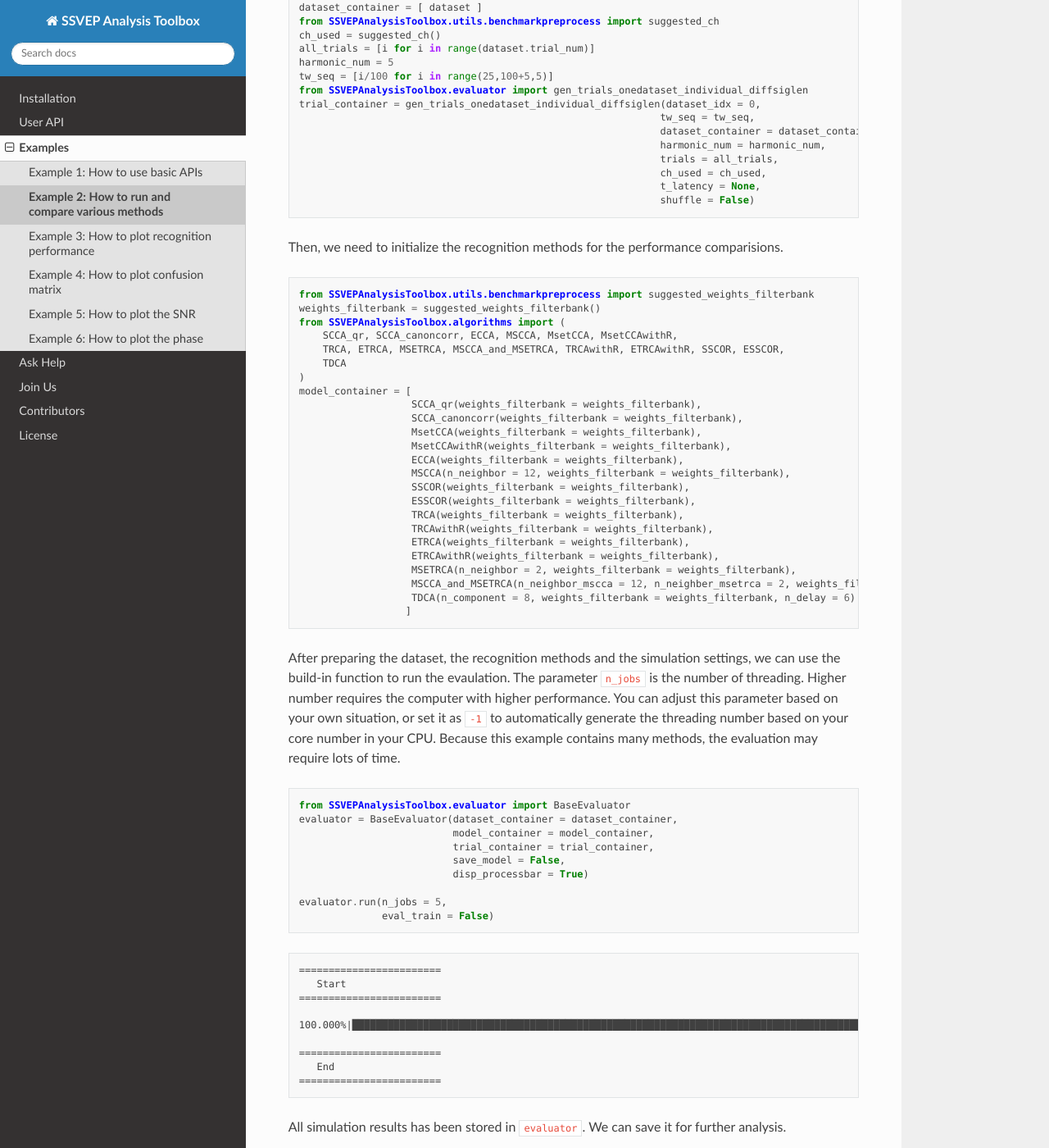
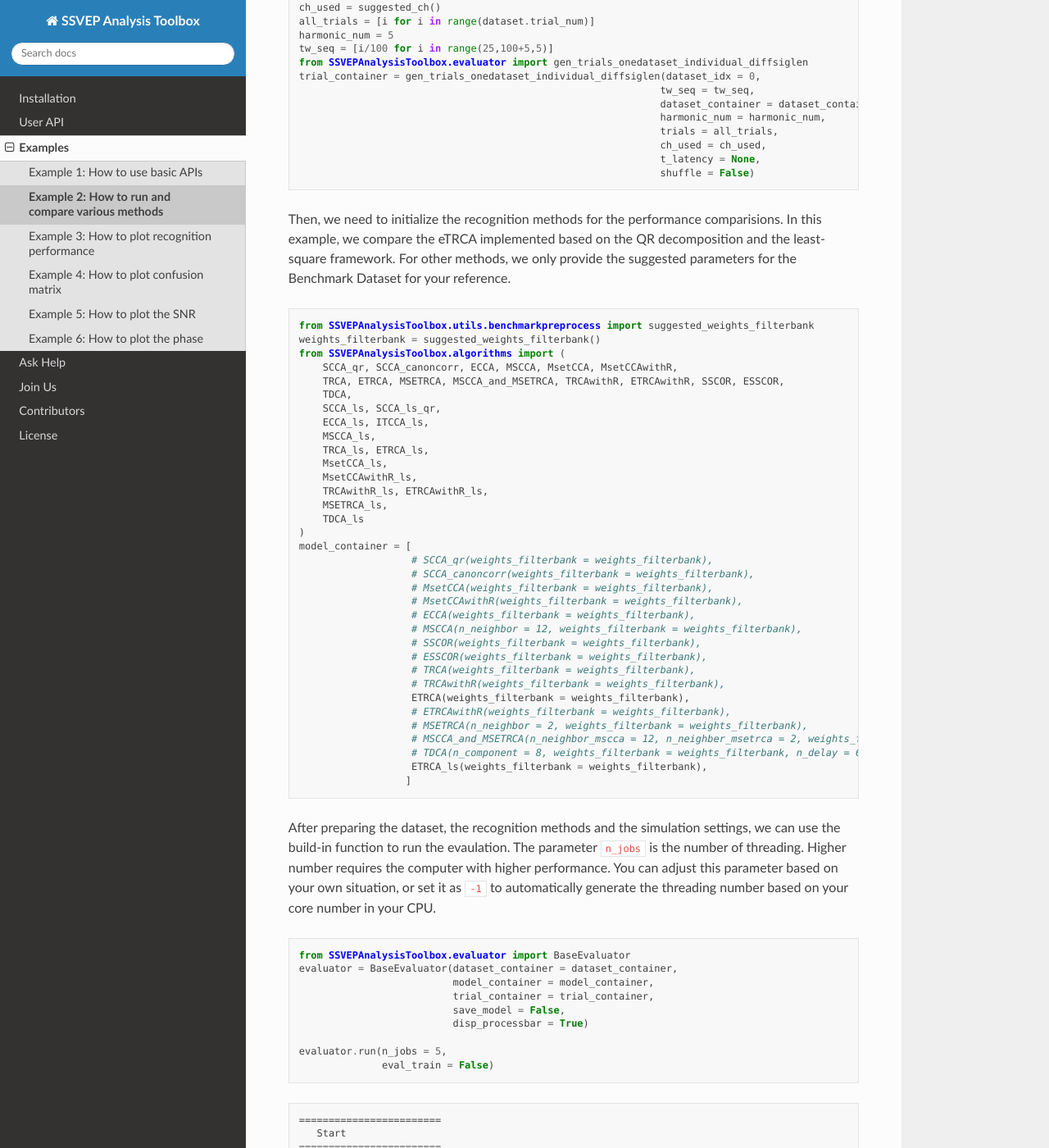
Before and after one commit to pikipity/SSVEP-Analysis-Toolbox, a Sphinx documentation site: the page built from Docs/Demos_pages/Example_2.rst, in a window 1280 px wide and 1400 px high, scrolled down 1011 px. Shown: the whole window at 82% size. Built offline with Sphinx 7.4.7 and the Read the Docs theme 2.0.0, drawn with Linux system fonts in a browser that asks for light colours; some of the changed text lies outside the part shown.

Commit message:
Update demos

```diff
--- a/Docs/Demos_pages/Example_2.rst
+++ b/Docs/Demos_pages/Example_2.rst
@@ -60,7 +58,10 @@ Now, we can prepare the simulation. In this example,
                                                                  shuffle = False)
 
 Then, we need to initialize the recognition methods for the performance
-comparisions.
+comparisions. In this example, we compare the eTRCA implemented based on
+the QR decomposition and the least-square framework. For other methods,
+we only provide the suggested parameters for the Benchmark Dataset for
+your reference.
 
 .. code:: ipython3
 
@@ -69,24 +70,34 @@ comparisions.
     from SSVEPAnalysisToolbox.algorithms import (
         SCCA_qr, SCCA_canoncorr, ECCA, MSCCA, MsetCCA, MsetCCAwithR,
         TRCA, ETRCA, MSETRCA, MSCCA_and_MSETRCA, TRCAwithR, ETRCAwithR, SSCOR, ESSCOR,
-        TDCA
+        TDCA,
+        SCCA_ls, SCCA_ls_qr,
+        ECCA_ls, ITCCA_ls,
+        MSCCA_ls,
+        TRCA_ls, ETRCA_ls,
+        MsetCCA_ls,
+        MsetCCAwithR_ls,
+        TRCAwithR_ls, ETRCAwithR_ls,
+        MSETRCA_ls,
+        TDCA_ls
     )
     model_container = [
-                       SCCA_qr(weights_filterbank = weights_filterbank),
-                       SCCA_canoncorr(weights_filterbank = weights_filterbank),
-                       MsetCCA(weights_filterbank = weights_filterbank),
-                       MsetCCAwithR(weights_filterbank = weights_filterbank),
-                       ECCA(weights_filterbank = weights_filterbank),
-                       MSCCA(n_neighbor = 12, weights_filterbank = weights_filterbank),
-                       SSCOR(weights_filterbank = weights_filterbank),
-                       ESSCOR(weights_filterbank = weights_filterbank),
-                       TRCA(weights_filterbank = weights_filterbank),
-                       TRCAwithR(weights_filterbank = weights_filterbank),
+                       # SCCA_qr(weights_filterbank = weights_filterbank),
+                       # SCCA_canoncorr(weights_filterbank = weights_filterbank),
+                       # MsetCCA(weights_filterbank = weights_filterbank),
+                       # MsetCCAwithR(weights_filterbank = weights_filterbank),
+                       # ECCA(weights_filterbank = weights_filterbank),
+                       # MSCCA(n_neighbor = 12, weights_filterbank = weights_filterbank),
+                       # SSCOR(weights_filterbank = weights_filterbank),
+                       # ESSCOR(weights_filterbank = weights_filterbank),
+                       # TRCA(weights_filterbank = weights_filterbank),
+                       # TRCAwithR(weights_filterbank = weights_filterbank),
                        ETRCA(weights_filterbank = weights_filterbank),
-                       ETRCAwithR(weights_filterbank = weights_filterbank),
-                       MSETRCA(n_neighbor = 2, weights_filterbank = weights_filterbank),
-                       MSCCA_and_MSETRCA(n_neighbor_mscca = 12, n_neighber_msetrca = 2, weights_filterbank = weights_filterbank),
-                       TDCA(n_component = 8, weights_filterbank = weights_filterbank, n_delay = 6)
+                       # ETRCAwithR(weights_filterbank = weights_filterbank),
+                       # MSETRCA(n_neighbor = 2, weights_filterbank = weights_filterbank),
+                       # MSCCA_and_MSETRCA(n_neighbor_mscca = 12, n_neighber_msetrca = 2, weights_filterbank = weights_filterbank),
+                       # TDCA(n_component = 8, weights_filterbank = weights_filterbank, n_delay = 6)
+                       ETRCA_ls(weights_filterbank = weights_filterbank),
                       ]
 
 After preparing the dataset, the recognition methods and the simulation
@@ -95,8 +106,6 @@ parameter ``n_jobs`` is the number of threading. Higher number requires
 the computer with higher performance. You can adjust this parameter
 based on your own situation, or set it as ``-1`` to automatically
 generate the threading number based on your core number in your CPU.
-Because this example contains many methods, the evaluation may require
-lots of time.
 
 .. code:: ipython3
 
@@ -118,7 +127,7 @@ lots of time.
        Start
     ========================
 
-    100.000%|███████████████████████████████████████████████████████████████████████████████████████████| 3360/3360 [Time: 12:27:17<00:00]
+    100.000%|████████████████████████████████████████████████████████████| 3360/3360 [Time: 4:28:51<00:00]
 
     ========================
        End
--- a/Docs/Demos_pages/Example_3.rst
+++ b/Docs/Demos_pages/Example_3.rst
@@ -49,6 +47,7 @@ and ITR by using bar charts, and save the corresponding figures.
 
 
 .. image:: ../../demo/res/benchmark_acc_bar.jpg
+
 
 
 .. code:: ipython3
--- a/Docs/Demos_pages/Example_5.rst
+++ b/Docs/Demos_pages/Example_5.rst
@@ -13,8 +13,6 @@ initialize the dataset.
 
 .. code:: ipython3
 
-    import sys
-    sys.path.append('..')
     from SSVEPAnalysisToolbox.datasets import BenchmarkDataset
     from SSVEPAnalysisToolbox.utils.benchmarkpreprocess import (
         preprocess, filterbank
--- a/Docs/Demos_pages/Example_6.rst
+++ b/Docs/Demos_pages/Example_6.rst
@@ -13,8 +13,6 @@ initialize the dataset.
 
 .. code:: ipython3
 
-    import sys
-    sys.path.append('..')
     from SSVEPAnalysisToolbox.datasets import BenchmarkDataset
     from SSVEPAnalysisToolbox.utils.benchmarkpreprocess import (
         preprocess, filterbank
```
Also changed, not shown: other parts of Docs/Demos_pages/Example_2.rst (+0 -2 lines), other parts of Docs/Demos_pages/Example_3.rst (+0 -2 lines), Docs/Demos_pages/Example_1.rst (+8 -15 lines), Docs/Demos_pages/Example_4.rst (+3 -4 lines), 11 other files.
